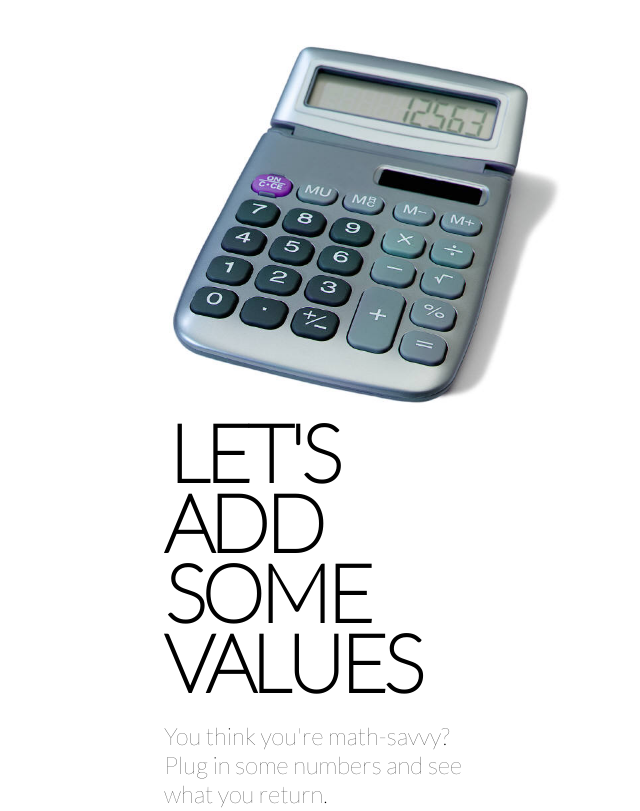
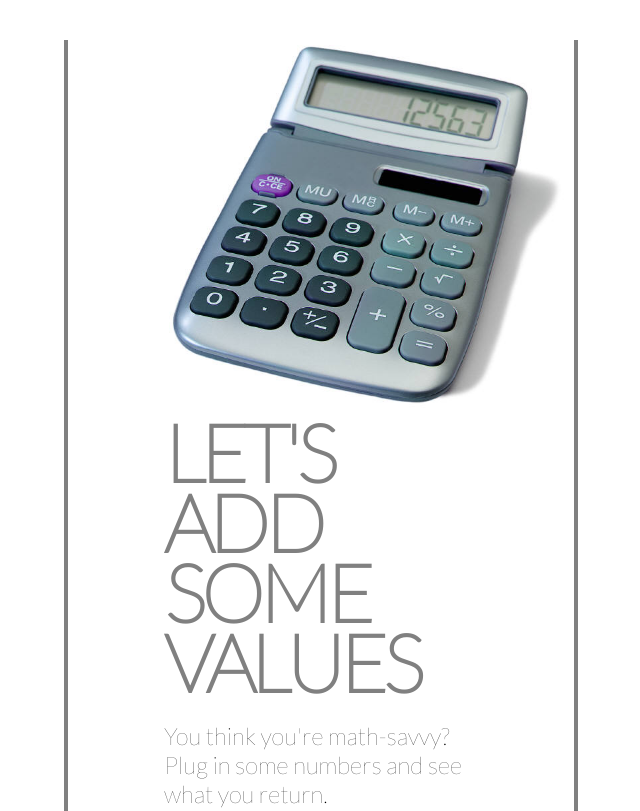
Before and after one commit to Shane40/Catcaculator, a plain HTML site: page index.html in a window 1280 px wide. Shown: the top 811 px of the page, without its empty margins (136-776 px from the left). Drawn offline with Linux system fonts and the light colour scheme.

Commit message:
border styling

```diff
--- a/index.html
+++ b/index.html
@@ -9,7 +9,8 @@
 <body>
 
 	<img class="cat" src="Calc.jpg" width=400px />
-	<span class="border1"></span>
+<div class="border1"></div>
+<div class="border2"></div>
 	<h3>Let's Add Some Values</h3>
 	<div class="introtext">
 		<p>You think you're math-savvy? Plug in some numbers and see what you return.</p>
@@ -29,8 +30,6 @@
   <br />
   Answer: <span id="answer"></span>
 	</div>
-
-
 <script type="text/javascript" src="main.js"></script>
 
 </body>
--- a/main.scss
+++ b/main.scss
@@ -7,6 +7,7 @@ body {
 }
 h3 {
 	font-size: 80px;
+	color: hsl(0,0%,50%);
 	font-family: 'Lato', sans-serif;
 	text-transform: uppercase;
 	letter-spacing: -5px;
@@ -16,6 +17,7 @@ h3 {
 }
 img {
 	margin-top: 40px;
+	margin-right: 5px;
 	margin-bottom: -80px;
 }
 p {
@@ -23,19 +25,30 @@ p {
 	font-size: 24px;
 	line-height: 29px;
 	width: 300px;
+	color: black;
 }
 .bodytype {
 	font-family: 'Lato', sans-serif;
 	color: black;
 }
 .border1 {
-	float: left;
-	overflow: auto;
-	color: hsl(0,0%,50%);
-	width: 4px;
-	height: 100px;
-	border-line: 2px;
-	line-height: 900%;
+	position: absolute;
+	left: 200px;
+	top: 40px;
+	border-style: solid;
+	border-left-width: 1px;
+	border-color: hsl(0,0%,50%);
+	height: 950px;
+	margin-right: 0px;
+}
+.border2 {
+	position: absolute;
+	left: 710px;
+	top: 40px;
+	border-style: solid;
+	border-left-width: 1px;
+	border-color: hsl(0,0%,50%);
+	height: 950px;
 	margin-right: 0px;
 }
 .answer {
```
Also changed, not shown: Samantha.jpg (deleted), main.css, 1 other file.
